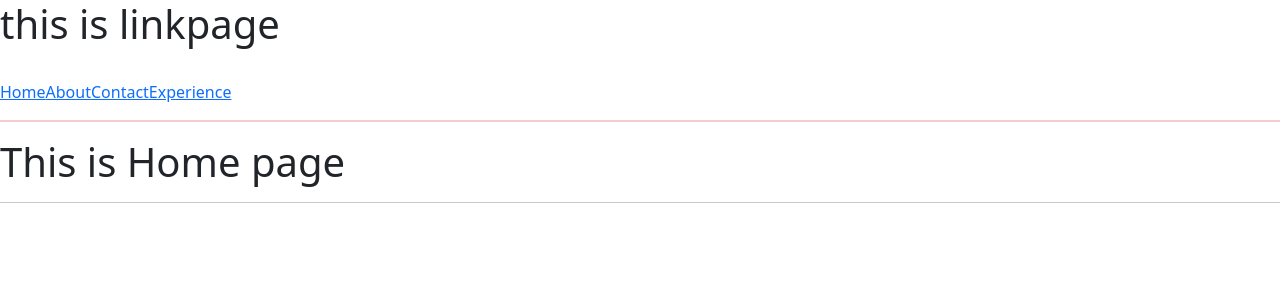
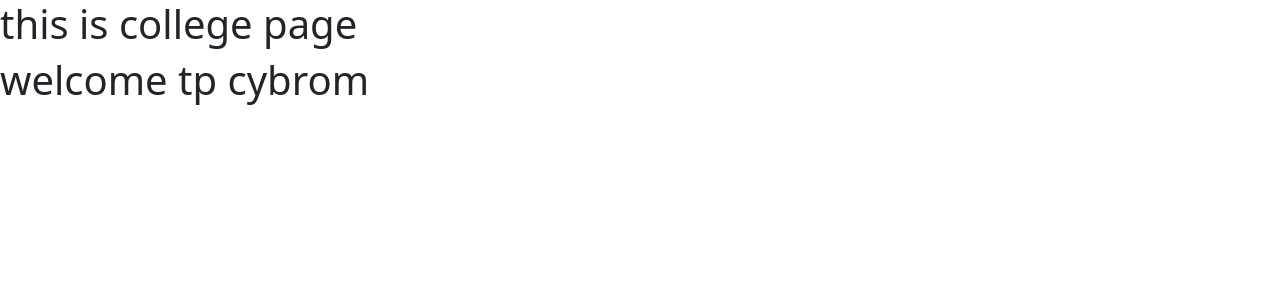
Before and after one commit to vikashsharma0707/React-js, a React (Vite) app in the folder app12pm/: page / in a window 1280 px wide. Shown: the top 300 px of the page. Built offline with nearby package versions, Linux system fonts and the light colour scheme.

Commit message:
react conditional render

```diff
--- a/app12pm/src/App.jsx
+++ b/app12pm/src/App.jsx
@@ -1,47 +1,47 @@
-import { BrowserRouter,Routes,Route } from "react-router-dom";
-import Linkpage from "./Linkpage";
-import Home from "./Pageslink/Home";
-import About from "./Pageslink/About";
-import Contact from "./Pageslink/Contact";
-import Experience from "./Pageslink/Experience";
 
-
-
-const App=()=>{
-  return(
-     <>
-     <BrowserRouter>
-       <Routes>
-          <Route  path="/"   element={<Linkpage/>}>
-             <Route index element={<Home/>}/>
-             <Route path="home" element={<Home/>}/>
-             <Route path="about" element={<About/>}/>
-             <Route path="contact" element={<Contact/>}/>
-             <Route path="experience" element={<Experience/>}/>
+//ternary operator
 
 
 
 
-          </Route>
+// react spinnner in google
+
+// conditional and logical statment
+/*const App=()=>{
+
+  const subject=["php","orracle","java","html","phython"]
+  return(
+
+     <>
+     <h1>welcome to cybrom</h1>
+     {subject.length>0 && <h1>my subject list</h1>}
+     </>
+  )
+}
+
+export default App;*/
 
 
 
 
-       </Routes>
 
 
 
 
-     </BrowserRouter>
 
+import Ccollege from "./Ccollege"
+const App=()=>{
+  return(
+    <>
+    <h1>this is college page</h1>
+
+    <Ccollege myVal={true}/>
 
     </>
 
+
   )
 }
-
-
-
 
 export default App;
 
@@ -51,369 +51,132 @@ export default App;
 
 
 
-/*import Link1 from "./Link1";
-import Link2 from "./Link2";
+/*const App=()=>{
 
-const App=()=>{
+  const display=(nm,ct)=>{
+     alert("this is cbrom" +nm+"class" +ct.type)
+  }
+
+
+
   return(
      <>
-    <h1>this is App page</h1>
-    <hr/>
-     <Link1/>
-     <Link2/>
+     <h1>this is cybrom class</h1>
+     <button onClick={(e)=>{display("student",e)}}>click here</button>
+
      </>
 
 
   )
-}*/
+}
+
+export default App;*/
+
+
+/*const App=()=>{
+
+  const display=(e)=>{
+     let nm= e.target.name;
+     let typ =e.target.type;
+     let val=e.target.value;
+
+     alert("name :" +nm +"tpye :" +typ +"value :" + val+e.type)
+  }
+
+
+  return(
+    <>
+    <h1> this is cybrom class</h1>
+    <button  type="button"  name="btn1"  value="mybtn"  onClick={display}>click here</button>
+
+    </>
+
+  )
+}
+
+export default App;*/
 
 
 
 
+/*const App=()=>{
+
+
+     const display=()=>{
+        alert("this is react program");
+     }
+
+
+    return(
+      <>
+       <h1> this is cybrom class</h1>
+       <button  onClick={display}>click here</button>
+
+
+
+      </>
+
+    )
+}
+
+export default App;*/
 
 
 
 
+/*const App=()=>{
+
+const display=(nm)=>{
+
+alert("this is react class "+nm)
+}
+    return(
+
+   <>
+   <h1> this is cybrm class</h1>
+   <button onClick={()=>{display("cybrom")}}>click here</button>
 
 
+   </>
 
 
+    )
+}
+
+export default App;*/
 
 
+/*const App=()=>{
 
-
-
-
-
-
-
-
-
-/*import Llayout from "./Llayout";
-
-
-const App=()=>{
+    const display=(nm,ct)=>{
+       alert("thid id " +nm+"claas" +ct)
+    }
     return(
      <>
-
-   <Llayout/>
+     <h1>this is cybrom class</h1>
+     <button onClick={()=>{display("react","cybrom")}}>click here</button>
      </>
 
     )
-}*/
+}
+
+export default App;*/
 
 
+/*const App=()=>{
 
-// import Button from 'react-bootstrap/Button';
-// import Form from 'react-bootstrap/Form';
+    const Display=(a,b)=>{
+          alert(a+b)
+    }
 
 
-// const App=()=>{
-//    const display=()=>{
-//     console.log(Form);
-//    }
+    return(
+      <>
+      <button onClick={()=>{Display("2","3")}}>click here</button>
 
+      </>
 
-//   return(
-//    <>
-//    <div  style={{width:"400px",margin:"auto"}}>
-//    <Form>
+    )
+}
 
-//       <Form.Group className="mb-3" controlId="formBasicEmail">
-//         <Form.Label>Email address</Form.Label>
-//         <Form.Control type="email" placeholder="Enter email" />
-//         <Form.Text className="text-muted">
-//           We'll never share your email with anyone else.
-//         </Form.Text>
-//       </Form.Group>
-
-//       <Form.Group className="mb-3" controlId="formBasicPassword">
-//         <Form.Label>Password</Form.Label>
-//         <Form.Control type="password" placeholder="Password" />
-//       </Form.Group>
-//       <Form.Group className="mb-3" controlId="formBasicCheckbox">
-//         <Form.Check type="checkbox" label="Check me out" />
-//       </Form.Group>
-//       <Button onClick={display()} variant="primary" type="submit">
-//         Submit
-//       </Button>
-//     </Form>
-//     </div>
-
-
-//    </>
-
-
-//   )
-// }
-
-
-
-// import { useState, useEffect } from "react";
-// import axios from "axios";
-
-
-// import Table from 'react-bootstrap/Table';
-
-
-// const App=()=>{
-//     const [mydata, setMydata] = useState([]);
-//     const loadData=()=>{
-//          let api="http://localhost:3000/student";
-//          axios.get(api).then((res)=>{
-//              setMydata(res.data)
-//              console.log(res.data);
-//          });
-
-//         }
-
-
-//         useEffect(()=>{
-//           loadData();
-
-//         },[]);
-
-
-
-
-
-//          const ans= mydata.map((key)=>{
-
-//                return(
-//                 <>
-//                 <tr>
-//                    <td>{key.rollno}</td>
-//                    <td>{key.name}</td>
-//                    <td>{key.city}</td>
-//                    <td>{key.fees}</td>
-
-//                 </tr>
-
-
-
-//                 </>
-
-//                )
-
-//               });
-
-
-
-
-
-
-
-//   return(
-//    <>
-//    <h1>welcome to cybrom class</h1>
-
-
-
-//    <Table striped bordered hover>
-//       <thead>
-//         <tr>
-//           <th>Roll no</th>
-//           <th>name</th>
-//           <th>city</th>
-//           <th>fes</th>
-//         </tr>
-//       </thead>
-//       {ans}
-//     </Table>
-
-//    {/* <table>
-
-//           <tr>
-//           <th>User Id</th>
-//           <th>ID</th>
-//           <th>Title</th>
-//           <th>Completed</th>
-
-
-
-//           </tr>
-//           {ans}
-
-//    </table> */}
-
-//    </>
-
-
-//   )
-// }
-
-// export default App;
-
-
-
-
-
-
-
-
-
-
-
-
-
-
-
-
-// import { useState, useEffect } from "react";
-// import axios from "axios";
-
-
-// import Table from 'react-bootstrap/Table';
-
-
-// const App=()=>{
-//     const [mydata, setMydata] = useState([]);
-//     const loadData=()=>{
-//          let api="http://localhost:3000/student";
-//          axios.get(url).then((res)=>{
-//              setMydata(res.data)
-//              console.log(res.data);
-//          });
-
-//         }
-
-//          useEffect(()=>{
-//           loadData();
-
-//          },[])
-
-
-//          let status ="";
-//          const ans= mydata.map((key)=>{
-
-//           if(key.completed==true){
-//             status= "TRUE";
-//           }
-
-//           else{
-//             status ="false"
-//           }
-
-
-
-
-
-//                return(
-//                 <>
-//                 <tr>
-//                    <td>{key.userId}</td>
-//                    <td>{key.id}</td>
-//                    <td>{key.title}</td>
-//                    <td>{status}</td>
-
-//                 </tr>
-
-
-
-//                 </>
-
-//                )
-
-//               });
-
-
-
-
-
-//   return(
-//    <>
-//    <h1>welcome to cybrom class</h1>
-
-
-
-//    <Table striped bordered hover>
-//       <thead>
-//         <tr>
-//           <th>User ID</th>
-//           <th>ID</th>
-//           <th>Title</th>
-//           <th>Completed</th>
-//         </tr>
-//       </thead>
-//       {ans}
-//     </Table>
-
-//    {/* <table>
-
-//           <tr>
-//           <th>User Id</th>
-//           <th>ID</th>
-//           <th>Title</th>
-//           <th>Completed</th>
-
-
-
-//           </tr>
-//           {ans}
-
-//    </table> */}
-
-//    </>
-
-
-//   )
-// }
-
-// export default App;
-
-
-
-
-
-
-
-
-
-
-
-
-
-
-// import { BrowserRouter ,Routes,Route } from "react-router-dom"
-// import Layout from "./Layout";
-// import Home from "./Home";
-// import About from "./About";
-// import Contact from "./Contact";
-// import Nopage from "./Nopage";
-// import Service from "./Service";
-
-
-
-
-// const App=()=>{
-//   return(
-
-//    <>
-//     <BrowserRouter>
-//         <Routes>
-//            <Route path="/"  element={<Layout/>} >
-//               <Route path="/home" element={<Home/>}/>
-//                <Route path="/home"  element={<Home/>}/>
-//                <Route path="/about"  element= {<About/>}/>
-//                <Route path="/contact"  element={<Contact/>}/>
-//                <Route path="/Service"  element={<Service/>}/>
-//                <Route path="/Nopage"   element={<Nopage/>} />
-
-
-
-
-//            </Route>
-
-//         </Routes>
-
-
-
-//     </BrowserRouter>
-
-//    </>
-//   )
-// }
-
-
-
-//  export default App;
+export default App*/
--- /dev/null
+++ b/app12pm/src/Bhopal.jsx
@@ -0,0 +1,13 @@
+
+
+const Bhopal=()=>{
+    return(
+     <>
+      <h1>welcome tp bhopal</h1>
+
+     </>
+
+    )
+}
+
+export default Bhopal;
--- /dev/null
+++ b/app12pm/src/Cccybrom.jsx
@@ -0,0 +1,17 @@
+
+
+
+
+
+
+const Cccybrom=()=>{
+    return(
+     <>
+      <h1>welcome tp cybrom</h1>
+
+     </>
+
+    )
+}
+
+export default Cccybrom;
--- /dev/null
+++ b/app12pm/src/Ccollege.jsx
@@ -0,0 +1,29 @@
+import Bhopal from "./Bhopal";
+import Cccybrom from "./Cccybrom";
+
+
+
+
+
+const Ccollege=(props)=>{
+    if(props.myval){
+        return(
+            <>
+             <Bhopal/>
+            </>
+        )
+    }
+
+    else{
+    return(
+     <>
+      <Cccybrom/>
+
+
+     </>
+
+    )
+}
+}
+
+export default Ccollege;
```
Also changed, not shown: app12pm/src/Linkpage.jsx (+9 -2 lines). Lines whose indentation alone changed are shown as unchanged.
